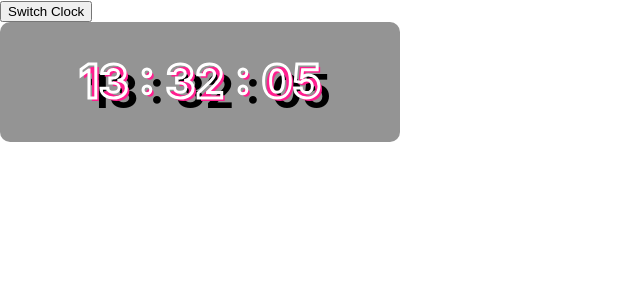
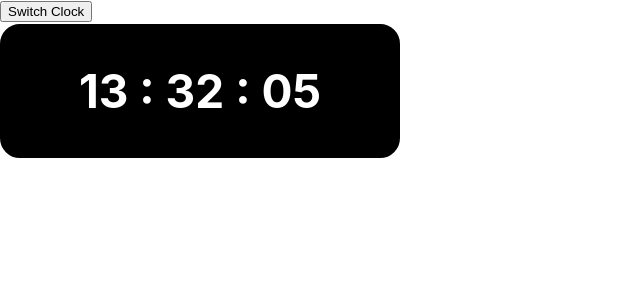
Before and after one commit to rafisfast/clock, a React (Create React App) app: page / in a window 1280 px wide. Both pictures are taken after a click on the button "Switch Clock". Shown: the top 300 px of the page, without its empty margins (0-640 px from the left). Built offline with nearby package versions, Linux system fonts and the light colour scheme.

Commit message:
style changes

```diff
--- a/src/digital.css
+++ b/src/digital.css
@@ -2,27 +2,29 @@
 .digital-base {
   width:400px;
   height:120px;
-  background-color: rgb(148, 148, 148);
-  border-radius: 10px 10px 10px 10px;
+  background-color: rgb(0, 0, 0);
+  border-radius: 20px 20px 20px 20px;
+  position: relative;
 }
 
 .digital-time {
-  position: relative;
-}
-
-.digital-time-text {
   display: flex;
   justify-content: center;
   align-items: center;
   font-size: 23px;
-  font-weight: 900em;
+  font-weight: 900;
+  margin-top: 10px;
 }
 
-.digital-time-text > h1 {
-  -webkit-text-fill-color: transparent;
-  -webkit-text-stroke-width: 3px;
-  -webkit-text-stroke-color: white;
-  text-shadow:
-						3px 3px #ff1f8f,
-						10px 10px #000000;
+.digital-time:after {
+  content: '';
+  border: 10px solid black;
+  border-radius: 20px;
+  height:95%;
+  width:95%;
+  position: absolute;
 }
+
+.digital-time > h1 {
+  color: white;
+}
--- a/src/digital.js
+++ b/src/digital.js
@@ -3,18 +3,18 @@ import {VisibilityContext, TimeContext} from './App';
 import './digital.css'
 
 function DigitalBase() {
+
     const time = useContext(TimeContext)
 
     const format = (n) => {
         return n < 10 ? "0"+n : n
     }
 
+
     return (
        <div className="digital-base">
            <div className="digital-time">
-                <div className="digital-time-text">
-                    <h1>{`${format(time.hours)} : ${format(time.minutes)} : ${format(time.seconds)}`}</h1>
-                </div>
+                <h1>{`${format(time.hours)} : ${format(time.minutes)} : ${format(time.seconds)}`}</h1>
             </div>
        </div>
     )
@@ -27,7 +27,6 @@ function App() {
     return(
         !isVisible &&
             <DigitalBase />
-
     )
 }
 
```
